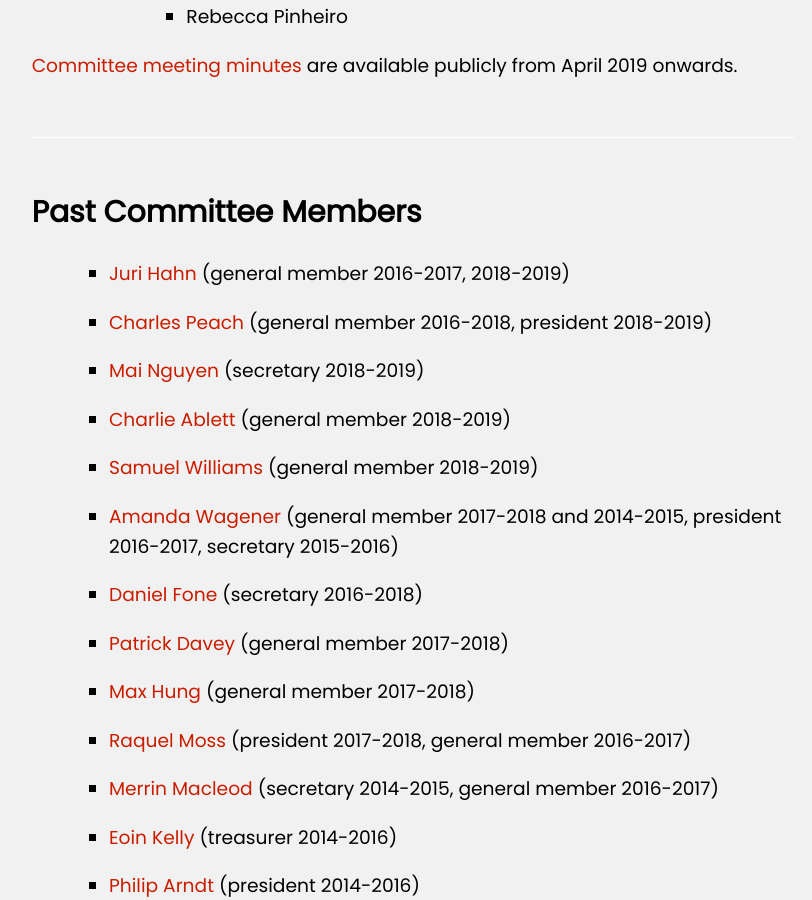
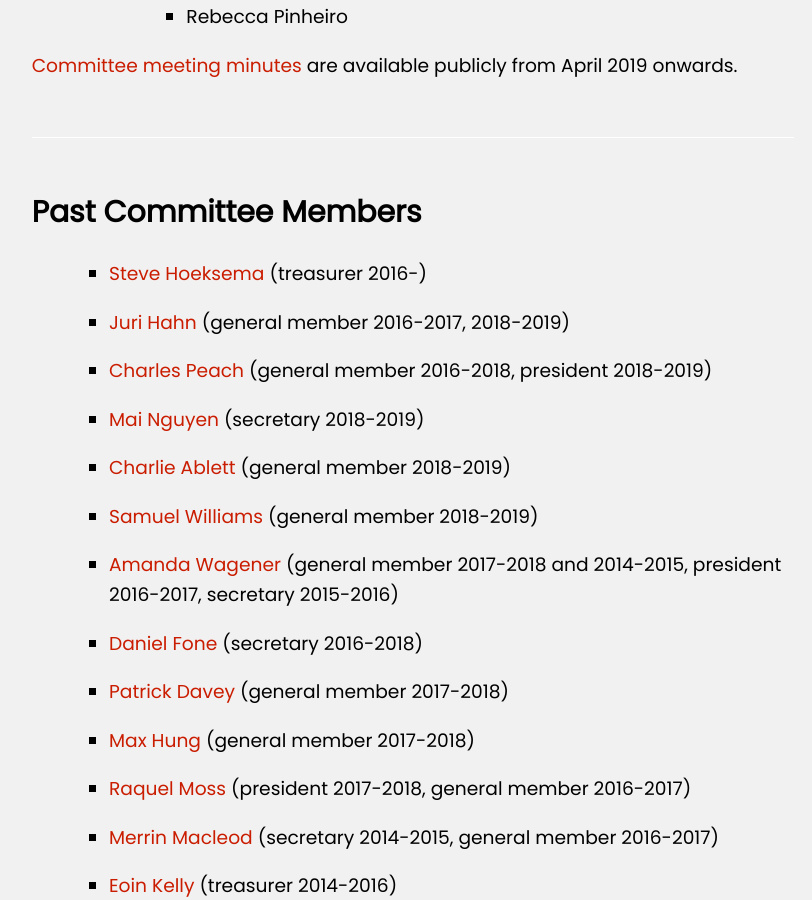
Before and after one commit to rubynz/www, a Jekyll site: the page built from index.html, in a window 1280 px wide and 900 px high, scrolled down 2198 px. Shown: the whole window, without its empty margins (427-1239 px from the left). Built offline with Jekyll 4.4.1, drawn with Linux system fonts in a browser that asks for light colours; nearby versions of some CDN libraries.

Commit message:
Reflect Steve's treasured tenure (#47)

```diff
--- a/index.html
+++ b/index.html
@@ -97,6 +97,7 @@ layout: default
 <section id="past-committee">
   <h2>Past Committee Members</h2>
   <ul>
+    <li><a href="https://twitter.com/steveh7" target="_blank">Steve Hoeksema</a> (treasurer 2016-)</li>
     <li><a href="https://twitter.com/ur5us" target="_blank">Juri Hahn</a> (general member 2016-2017, 2018-2019)</li>
     <li><a href="https://twitter.com/nz_cub3y" target="_blank">Charles Peach</a> (general member 2016-2018, president 2018-2019)</li>
     <li><a href="https://twitter.com/containsulfite" target="_blank">Mai Nguyen</a> (secretary 2018-2019)</li>
```
